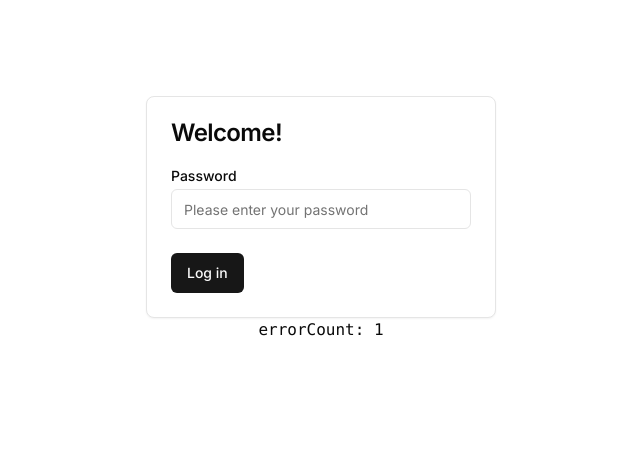
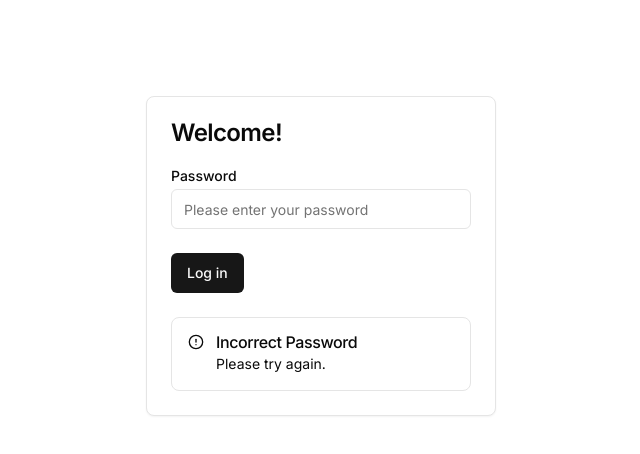
Before and after one commit to willthefirst/this-is-my-website, a Next.js app: page / in a window 1280 px wide. Both pictures are taken after a click on the button "Log in". Shown: the top 454 px of the page, without its empty margins (319-959 px from the left). Built offline with nearby package versions, Linux system fonts and the light colour scheme.

Commit message:
Factored out alerts nice

```diff
--- /dev/null
+++ b/app/AlertPicker.tsx
@@ -0,0 +1,16 @@
+import AfterAttempt1 from "./alerts/AfterAttempt1"
+import AfterAttempt2 from "./alerts/AfterAttempt2"
+
+type Props = {
+  errorCount: number
+}
+
+export default function AlertPicker({ errorCount = 0 }: Props) {
+  if (errorCount <= 0) {
+    return null
+  } else if (errorCount === 1) {
+    return <AfterAttempt1 />
+  } else {
+    return <AfterAttempt2 />
+  }
+}
--- /dev/null
+++ b/app/alerts/AfterAttempt1.tsx
@@ -0,0 +1,9 @@
+import IncorrectPasswordAlert from './IncorrectPasswordAlert';
+
+export default function AfterAttempt1() {
+  return (
+    <IncorrectPasswordAlert>
+      Please try again.
+    </IncorrectPasswordAlert>
+  )
+}
--- /dev/null
+++ b/app/alerts/AfterAttempt2.tsx
@@ -0,0 +1,11 @@
+import Link from 'next/link';
+import IncorrectPasswordAlert from './IncorrectPasswordAlert';
+
+export default function AfterAttempt2() {
+  return (
+    <IncorrectPasswordAlert>
+      Having trouble?<br />
+      You can <Link href="" className="underline">reset your password.</Link>
+    </IncorrectPasswordAlert >
+  )
+}
--- /dev/null
+++ b/app/alerts/IncorrectPasswordAlert.tsx
@@ -0,0 +1,17 @@
+import { Alert, AlertTitle, AlertDescription } from '@/components/ui/alert';
+import { AlertCircle } from 'lucide-react';
+import { ReactNode } from 'react';
+
+interface Props {
+  children?: ReactNode;
+}
+
+export default function IncorrectPasswordAlert({ children }: Props) {
+  return (
+    <Alert>
+      <AlertCircle className="h-4 w-4" />
+      <AlertTitle>Incorrect Password</AlertTitle>
+      <AlertDescription>{children}</AlertDescription>
+    </Alert>
+  )
+}
--- a/app/page.tsx
+++ b/app/page.tsx
@@ -7,6 +7,7 @@
 import { MouseEventHandler } from 'react'
 import { useDispatch, useSelector } from 'react-redux'
 import { errorCountSlice, selectErrorCount } from '@/lib/redux'
+import AlertPicker from './AlertPicker'
 
 export default function Home() {
   const dispatch = useDispatch()
@@ -15,6 +16,8 @@
   const handleClick: MouseEventHandler<HTMLButtonElement> = (event): void => {
     dispatch(errorCountSlice.actions.increment());
   }
+
+  const hasError = errorCount > 0;
 
   return (
     <main className="flex min-h-screen flex-col items-center p-24">
@@ -32,13 +35,18 @@
             </div>
           </form>
         </CardContent>
-        <CardFooter className="flex justify-between">
-          <Button onClick={handleClick}>Log in</Button>
+        <CardFooter className="flex flex-col space-y-6">
+          <div>
+            <Button onClick={handleClick}>Log in</Button>
+          </div>
+          {
+            hasError &&
+            <div>
+              <AlertPicker errorCount={errorCount} />
+            </div>
+          }
         </CardFooter>
       </Card>
-      <pre>
-        errorCount: {errorCount}
-      </pre>
-    </main>
+    </main >
   )
 }
--- /dev/null
+++ b/components/ui/alert.tsx
@@ -0,0 +1,59 @@
+import * as React from "react"
+import { cva, type VariantProps } from "class-variance-authority"
+
+import { cn } from "@/lib/utils"
+
+const alertVariants = cva(
+  "relative w-full rounded-lg border p-4 [&>svg~*]:pl-7 [&>svg+div]:translate-y-[-3px] [&>svg]:absolute [&>svg]:left-4 [&>svg]:top-4 [&>svg]:text-foreground",
+  {
+    variants: {
+      variant: {
+        default: "bg-background text-foreground",
+        destructive:
+          "border-destructive/50 text-destructive dark:border-destructive [&>svg]:text-destructive",
+      },
+    },
+    defaultVariants: {
+      variant: "default",
+    },
+  }
+)
+
+const Alert = React.forwardRef<
+  HTMLDivElement,
+  React.HTMLAttributes<HTMLDivElement> & VariantProps<typeof alertVariants>
+>(({ className, variant, ...props }, ref) => (
+  <div
+    ref={ref}
+    role="alert"
+    className={cn(alertVariants({ variant }), className)}
+    {...props}
+  />
+))
+Alert.displayName = "Alert"
+
+const AlertTitle = React.forwardRef<
+  HTMLParagraphElement,
+  React.HTMLAttributes<HTMLHeadingElement>
+>(({ className, ...props }, ref) => (
+  <h5
+    ref={ref}
+    className={cn("mb-1 font-medium leading-none tracking-tight", className)}
+    {...props}
+  />
+))
+AlertTitle.displayName = "AlertTitle"
+
+const AlertDescription = React.forwardRef<
+  HTMLParagraphElement,
+  React.HTMLAttributes<HTMLParagraphElement>
+>(({ className, ...props }, ref) => (
+  <div
+    ref={ref}
+    className={cn("text-sm [&_p]:leading-relaxed", className)}
+    {...props}
+  />
+))
+AlertDescription.displayName = "AlertDescription"
+
+export { Alert, AlertTitle, AlertDescription }
--- a/components/ui/card.tsx
+++ b/components/ui/card.tsx
@@ -70,7 +70,7 @@
 >(({ className, ...props }, ref) => (
   <div
     ref={ref}
-    className={cn("flex items-center p-6 pt-0", className)}
+    className={cn("p-6 pt-0", className)}
     {...props}
   />
 ))
--- a/tailwind.config.js
+++ b/tailwind.config.js
@@ -6,7 +6,7 @@
     './components/**/*.{ts,tsx}',
     './app/**/*.{ts,tsx}',
     './src/**/*.{ts,tsx}',
-	],
+  ],
   theme: {
     container: {
       center: true,
```
